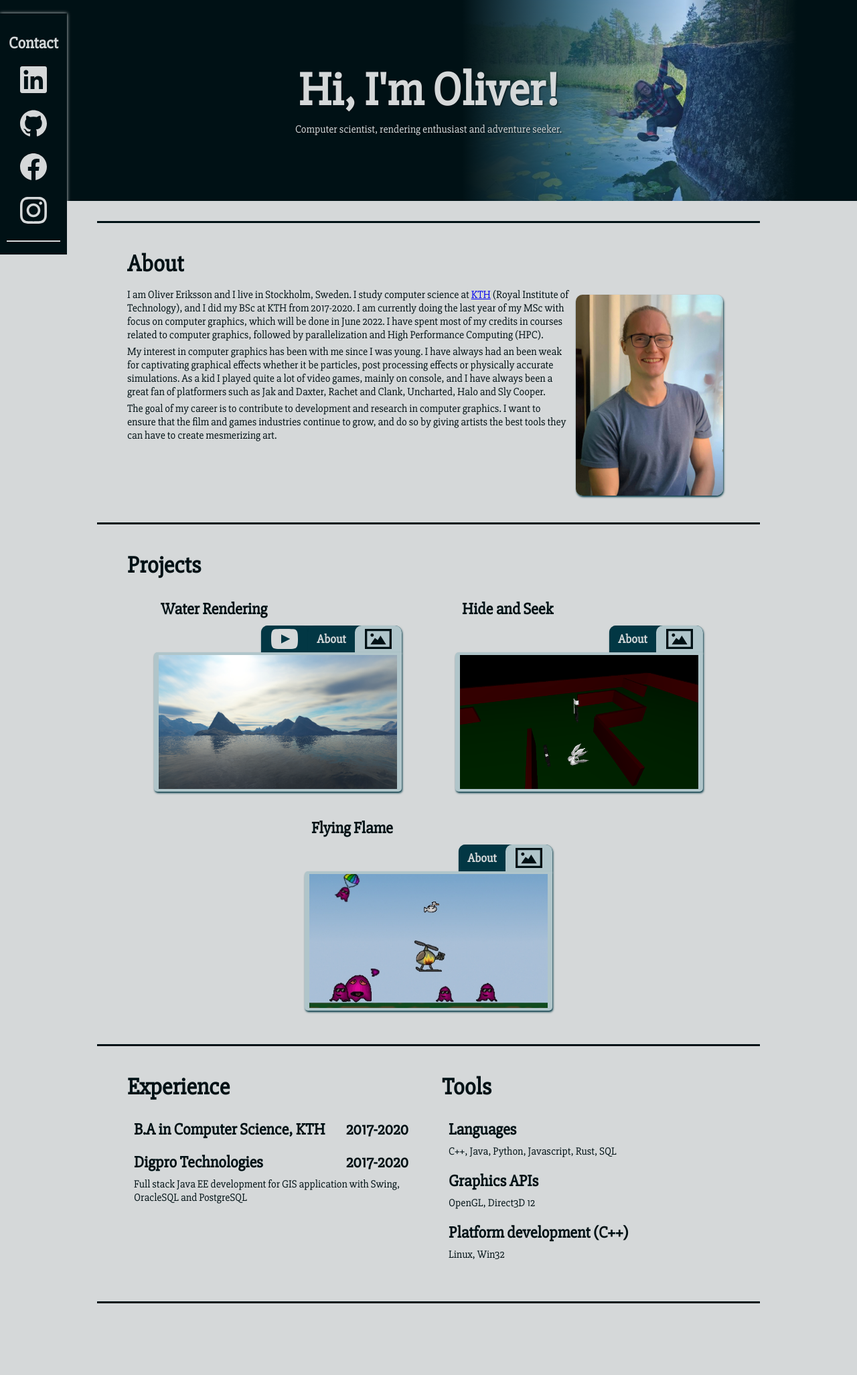
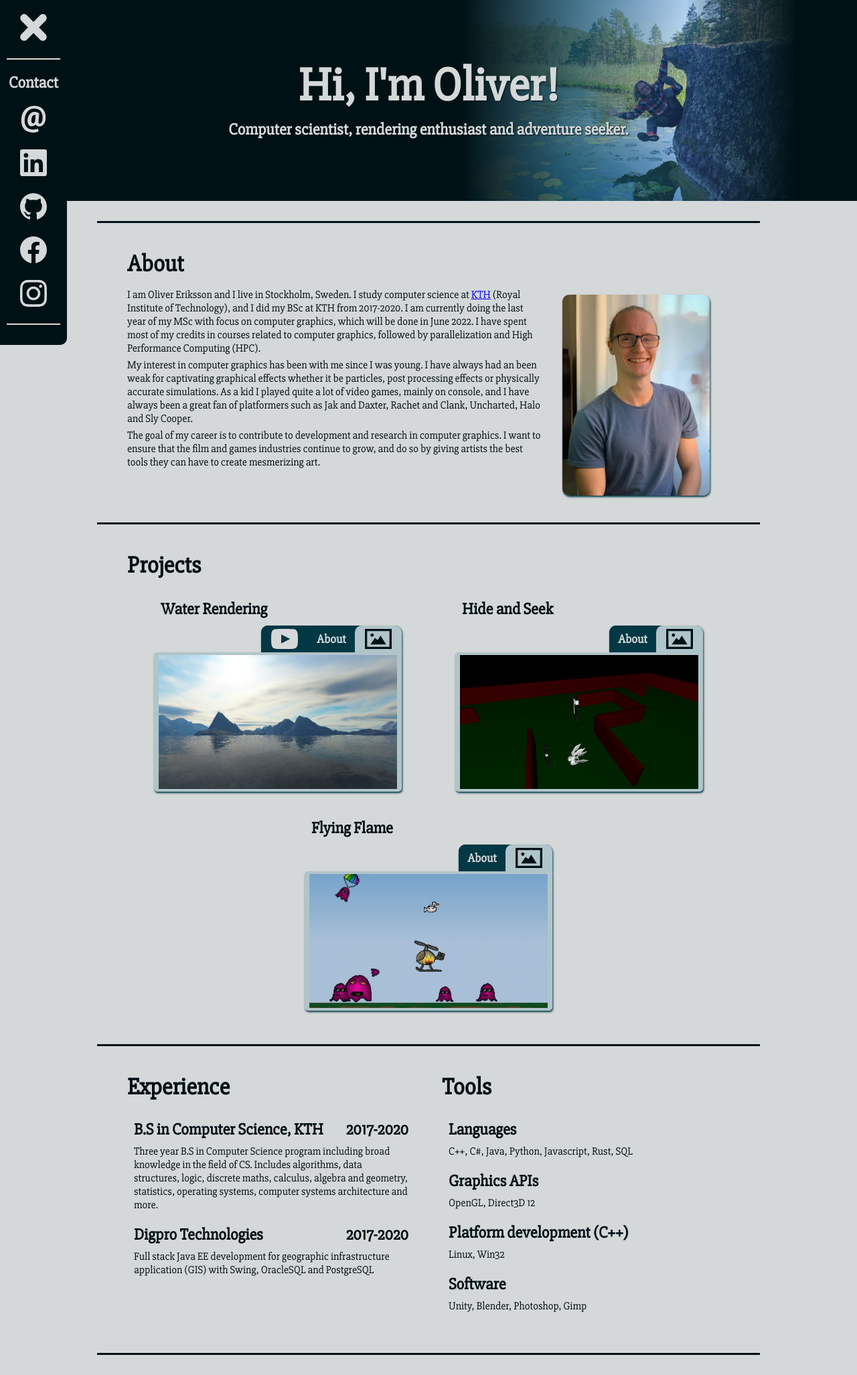
Before and after one commit to raaavioli/PortfolioV2, a Gatsby site: page / in a window 1280 px wide. Shown: the whole page at 67% size. Before the commit the page ends 1976 px from the top, so only its background shows below. Built offline with nearby package versions, Linux system fonts and the light colour scheme; Gatsby itself is replaced by a stand-in of ours.

Commit message:
Fix side-panel and togglable menus

```diff
--- a/src/images/svgs.js
+++ b/src/images/svgs.js
@@ -54,3 +54,32 @@ export const ImageLogo = () => {
         </svg>
     )
 }
+
+export const EmailLogo = () => {
+    return (
+        <svg className="svg-logo" xmlns="http://www.w3.org/2000/svg" viewBox="0 0 111.93 122.88">
+            <title>E-mail (oliverorobin@gmail.com)</title>
+            <path d="M46.4,63.92a35.1,35.1,0,0,0,.34,9.16,10,10,0,0,0,2.62,5.48,6.61,6.61,0,0,0,4.78,1.81,7.44,7.44,0,0,0,3.14-.88A10.57,10.57,0,0,0,61,75.81a19.82,19.82,0,0,0,2.3-5.07l2.5-29.08a16.5,16.5,0,0,0-3.38-.35A13,13,0,0,0,53.94,44a16.89,16.89,0,0,0-5,7.67,56.76,56.76,0,0,0-2.55,12.3ZM65.57,85.85a21.54,21.54,0,0,1-3.47,3.59A20.88,20.88,0,0,1,48.52,94a17.75,17.75,0,0,1-11.17-3.7,21.8,21.8,0,0,1-7.08-10.49,38.29,38.29,0,0,1-1.45-15.89,54.16,54.16,0,0,1,5.83-19.27A34.64,34.64,0,0,1,45.84,32,26.88,26.88,0,0,1,61,27.5q8,0,12.5,2.24a90.13,90.13,0,0,1,8.71,5L78.87,74a10.33,10.33,0,0,0,0,3.75,5,5,0,0,0,1.27,2.37,4.78,4.78,0,0,0,2.07,1.26,8.26,8.26,0,0,0,9-2.91,24.65,24.65,0,0,0,4.58-8.94,47.2,47.2,0,0,0,2-12.72q.64-13.14-3.32-23.2a32.2,32.2,0,0,0-12.73-15.7Q73,12.22,59.17,12.23q-13.31,0-22.83,6.77A45,45,0,0,0,21.45,37.25a69,69,0,0,0-6,25.68,66.26,66.26,0,0,0,1.89,20.53,35.45,35.45,0,0,0,7.5,14.37,31,31,0,0,0,12.72,8.46A50.83,50.83,0,0,0,55,109.07a58.88,58.88,0,0,0,11.73-1.22A59.39,59.39,0,0,0,76.88,105l2.58,12a34.27,34.27,0,0,1-11.6,4.44,63.74,63.74,0,0,1-13.13,1.45q-17.91,0-30.4-6.63a42.56,42.56,0,0,1-18.75-20Q-.65,82.95.08,62.93A79.48,79.48,0,0,1,5,37.93a62.41,62.41,0,0,1,12.07-20A53.6,53.6,0,0,1,35.5,4.72,58.79,58.79,0,0,1,59.42,0q17.4,0,29.35,7.11a44.29,44.29,0,0,1,17.9,19.72q5.88,12.62,5.19,29.15A63.42,63.42,0,0,1,109.76,70a41.49,41.49,0,0,1-5.44,12.32,27.89,27.89,0,0,1-9.23,8.73,26.68,26.68,0,0,1-13.45,3.25,18.56,18.56,0,0,1-13.76-5.51,16.18,16.18,0,0,1-2.31-3Z"/>
+        </svg>
+    )
+}
+
+export const MenuLogo = () => {
+    return (
+        <svg className="svg-logo menu-logo" xmlns="http://www.w3.org/2000/svg" x="0px" y="0px" width="122.879px" height="103.609px" viewBox="0 0 122.879 103.609" enable-background="new 0 0 122.879 103.609">
+            <g>
+                <path fill-rule="evenodd" clip-rule="evenodd" d="M10.368,0h102.144c5.703,0,10.367,4.665,10.367,10.367v0 c0,5.702-4.664,10.368-10.367,10.368H10.368C4.666,20.735,0,16.07,0,10.368v0C0,4.665,4.666,0,10.368,0L10.368,0z M10.368,82.875 h102.144c5.703,0,10.367,4.665,10.367,10.367l0,0c0,5.702-4.664,10.367-10.367,10.367H10.368C4.666,103.609,0,98.944,0,93.242l0,0 C0,87.54,4.666,82.875,10.368,82.875L10.368,82.875z M10.368,41.438h102.144c5.703,0,10.367,4.665,10.367,10.367l0,0 c0,5.702-4.664,10.368-10.367,10.368H10.368C4.666,62.173,0,57.507,0,51.805l0,0C0,46.103,4.666,41.438,10.368,41.438 L10.368,41.438z"/>
+            </g>
+        </svg>
+    )
+}
+
+export const CrossLogo = () => {
+    return (
+        <svg className="svg-logo cross-logo" xmlns="http://www.w3.org/2000/svg" x="0px" y="0px" viewBox="0 0 121.31 122.876" enable-background="new 0 0 121.31 122.876">
+            <g>
+                <path d="M90.914,5.296c6.927-7.034,18.188-7.065,25.154-0.068 c6.961,6.995,6.991,18.369,0.068,25.397L85.743,61.452l30.425,30.855c6.866,6.978,6.773,18.28-0.208,25.247 c-6.983,6.964-18.21,6.946-25.074-0.031L60.669,86.881L30.395,117.58c-6.927,7.034-18.188,7.065-25.154,0.068 c-6.961-6.995-6.992-18.369-0.068-25.397l30.393-30.827L5.142,30.568c-6.867-6.978-6.773-18.28,0.208-25.247 c6.983-6.963,18.21-6.946,25.074,0.031l30.217,30.643L90.914,5.296L90.914,5.296z"/>
+            </g>
+        </svg>
+    )
+}
--- a/src/pages/index.js
+++ b/src/pages/index.js
@@ -2,11 +2,11 @@ import * as React from "react";
 
 import "../styles/main.scss";
 
-import * as Logos from "../images/svgs.js";
 import FlyingFlamePNG from "../images/FlyingFlame.png"
 import HideAndSeekPNG from "../images/HideAndSeek.png"
 import WaterRenderingPNG from "../images/panorama.png"
 import Project from "./project.js";
+import SidePanel from "./side-panel.js"
 
 import HeadImage from "../images/hanging.jpg";
 import Portrait from "../images/portrait.jpg";
@@ -16,13 +16,15 @@ const projects = [
     text: "Water Rendering",
     embedId: "vMgEDpx1GXg",
 	image: WaterRenderingPNG,
-    description: "Water Rendering aimed to create a scene for rendering realistically looking water in real time based on Jerry Tessendorf's paper Simulating Ocean Water (2001).",
+    description: "Water Rendering aimed to explore rendering of realistically looking water in real time.\
+	The project is based on Jerry Tessendorf's paper Simulating Ocean Water (2001).",
     keywords: "C++, OpenGL, CUDA, Fourier transforms",
   },
   {
     text: "Hide and Seek",
 	image: HideAndSeekPNG,
-    description: "Hide and seek is a small 3D game created as part of a university project in tcp-sockets programmig. The game allows multiple players to connect to a server to play a game of capture the flag in a procedurally generated maze.",
+    description: "A 3D game created as part of a university project in tcp-sockets programmig. The game allows multiple players to \
+	connect to a server to play a game of capture the flag in a procedurally generated maze.",
 		keywords: "C++, Network programming (sockets), OpenGL, Blender"
   },
   {
@@ -36,20 +38,23 @@ const projects = [
 
 const experiences = [
 	{
-		title: "B.A in Computer Science, KTH",
+		title: "B.S in Computer Science, KTH",
 		dateRange: "2017-2020",
+		description: "Three year B.S in Computer Science program including broad knowledge in the field of CS. Includes \
+		algorithms, data structures, logic, discrete maths, calculus, algebra and geometry, statistics, operating systems, \
+		computer systems architecture and more."
 	},
 	{
 		title: "Digpro Technologies",
 		dateRange: "2017-2020",
-		description: "Full stack Java EE development for GIS application with Swing, OracleSQL and PostgreSQL"
+		description: "Full stack Java EE development for geographic infrastructure application (GIS) with Swing, OracleSQL and PostgreSQL"
 	}
 ]
 
 const tools = [
 	{
 		title: "Languages",
-		types: "C++, Java, Python, Javascript, Rust, SQL",
+		types: "C++, C#, Java, Python, Javascript, Rust, SQL",
 	},
 	{
 		title: "Graphics APIs",
@@ -59,6 +64,10 @@ const tools = [
 		title: "Platform development (C++)",
 		types: "Linux, Win32",
 	},
+	{
+		title: "Software",
+		types: "Unity, Blender, Photoshop, Gimp"
+	}
 ]
 
 const IndexPage = () => {
@@ -69,8 +78,8 @@ const IndexPage = () => {
 			<div className="head-panel dark flex-row">
 				<div className="head-text flex-column dark">
 					<h1>Hi, I'm Oliver!</h1>
-					<p className="dark">Computer scientist, rendering enthusiast and
-					 adventure seeker.</p>
+					<h3 className="dark">Computer scientist, rendering enthusiast and
+					 adventure seeker.</h3>
 				</div>
 				<span class="cover">
 					<img className="head-image" src={HeadImage} alt="Me"/>
@@ -142,22 +151,7 @@ const IndexPage = () => {
 			<div className="panel-separator"></div>
 		</div>
 
-		<div className="side-panel flex-column">
-			<h3>Contact</h3>
-			<a href="https://www.linkedin.com/in/olivereriksson96/">
-				{Logos.LinkedInLogo()}
-			</a>
-			<a href="https://github.com/raaavioli/">
-				{Logos.GithubLogo ()}
-			</a>
-			<a href="https://www.facebook.com/oliver.eriksson.161/">
-				{Logos.FacebookLogo ()}
-			</a>
-			<a href="https://www.instagram.com/elolro/">
-				{Logos.InstagramLogo ()}
-			</a>
-			<div className="panel-separator"></div>
-		</div>
+		<SidePanel/>
     </main>
   )
 }
--- /dev/null
+++ b/src/pages/side-panel.js
@@ -0,0 +1,56 @@
+import * as React from "react";
+
+
+import * as Logos from "../images/svgs.js";
+
+class SidePanel extends React.Component {
+	constructor(props) {
+		super(props);
+
+		this.state = {
+			hidden: false,
+		}
+	}
+
+    toggleHidden() {
+        this.setState({
+            hidden: !this.state.hidden
+        });
+    }
+
+    getHidden() {
+        if (this.state.hidden)
+            return "hidden";
+        return "";
+    }
+
+	render () {
+        return <div className={`side-panel flex-column ${this.getHidden()}`}>
+            <button onClick={() => this.toggleHidden()}
+                    onKeyDown={() => this.toggleHidden()}>
+                {Logos.CrossLogo()}
+                {Logos.MenuLogo()}
+            </button>
+            <div className="panel-separator"></div>
+            <h3>Contact</h3>
+            <a href="mailto:oliverorobin@gmail.com">
+                {Logos.EmailLogo()}
+            </a>
+            <a href="https://www.linkedin.com/in/olivereriksson96/">
+                {Logos.LinkedInLogo()}
+            </a>
+            <a href="https://github.com/raaavioli/">
+                {Logos.GithubLogo ()}
+            </a>
+            <a href="https://www.facebook.com/oliver.eriksson.161/">
+                {Logos.FacebookLogo ()}
+            </a>
+            <a href="https://www.instagram.com/elolro/">
+                {Logos.InstagramLogo ()}
+            </a>
+            <div className="panel-separator"></div>
+        </div>;
+	}
+}
+
+export default SidePanel;
--- a/src/styles/main.scss
+++ b/src/styles/main.scss
@@ -37,7 +37,6 @@ $transparent: rgba(0, 0, 0, 0);
  $logo-size: 40px;
  $content-panel-width: 900px;
  $side-panel-width: 100px;
- $side-panel-height: 360px;
  $project-width: 370px;
  $project-height: calc(#{$project-width} * (9 / 16));
  $inner-object-padding: 10px;
@@ -135,25 +134,42 @@ p {
 	path {
 		fill: $color-primary-0;
 	}
+	&.cross {
+		width: calc(#{$logo-size} / 1.5);
+		height: calc(#{$logo-size} / 1.5);
+	}
 }
 
 .side-panel {
 	position: fixed;
 	width: $side-panel-width;
-	height: $side-panel-height;
-	top: 20px;
+	top: 0px;
 	left: 0px;
+	padding: 10px 0px 30px 0px;
 	align-items: center;
 	background: $color-primary-4;
-	box-shadow: 0px 0px 5px $color-primary-0;
+	border-radius: 0px 0px 10px 0px;
+	z-index: 300;
 
 	h3 {
-		margin: 30px 0px 10px 0px;
+		margin: 20px 0px 10px 0px;
 		color: $color-primary-0
+	}
+
+	button {
+		margin: 0px;
 	}
 
 	.svg-logo {
 		padding: 10px 0px;
+		&.menu-logo {
+			visibility: hidden;
+			display: none;
+		}
+
+		&.menu-logo, &.cross-logo {
+			cursor: pointer;
+		}
 	}
 
 	.panel-separator {
@@ -161,6 +177,17 @@ p {
 		width: 80%;
 		height: 2px;
 		margin-top: 10px;
+	}
+	&.hidden {
+		padding: 10px 0px 10px 0px;
+		.cross-logo, a, h3, .panel-separator{
+			visibility: hidden;
+			display: none;
+		}
+		.menu-logo {
+			visibility: visible;
+			display: inherit;
+		}
 	}
 }
 
@@ -181,6 +208,7 @@ $colorBottom: #222ccc;
 	width: 100%;
 
 	.head-panel {
+		z-index: 200;
 		position: relative;
 		justify-content: center;
 		align-items: center;
@@ -193,7 +221,7 @@ $colorBottom: #222ccc;
 			z-index: 1;
 			background-color: $transparent;
 			text-shadow: 1px 1px 2px $color-primary-4;
-			p {
+			h3 {
 				background-color: $transparent;
 			}
 		}
@@ -239,24 +267,19 @@ $colorBottom: #222ccc;
 			float: none;
 		}
 		.floating-img {
+			object-fit: cover;
+			width: 220px;
+			height: 300px;
+			display: block;
 			float: right;
-			margin: 10px;
+			margin: 10px 30px;
+			border-radius: 10px;
+			box-shadow: 1px 2px 3px $color-primary-3;
 		}
 	}
 
 	p {
 		margin: 5px 0px;
-	}
-
-	.floating-img {
-		object-fit: cover;
-		width: 220px;
-		height: 300px;
-		display: block;
-		float: right;
-		margin: 0px 30px;
-		border-radius: 10px;
-		box-shadow: 1px 2px 3px $color-primary-3;
 	}
 
 	.projects-container {
@@ -406,11 +429,6 @@ $colorBottom: #222ccc;
 						line-height: 35px;
 					}
 				}
-
-				.inner-project-box {
-					width: 270px;
-					height: calc(270px * (9 / 16));;
-				}
 			}
 		}
 
@@ -433,10 +451,6 @@ $colorBottom: #222ccc;
 }
 
 @media screen and (max-width: 915px) {
-	.side-panel {
-		visibility: hidden;
-	}
-
 	.content-panel {
 		width: 80%;
 		padding: 20px;
@@ -474,6 +488,9 @@ $colorBottom: #222ccc;
 			.head-text {
 				margin: 0px;
 			}
+			h3 {
+				font-size: 20px;
+			}
 		}
 	}
 
@@ -489,7 +506,7 @@ $colorBottom: #222ccc;
 					h1 {
 						margin: 25px 0px;
 					}
-					p {
+					h3 {
 						margin: 50px;
 						text-align: center;
 					}
@@ -516,7 +533,7 @@ $colorBottom: #222ccc;
 
 				.inner-project-box {
 					width: 80vw;
-					height: calc(80vw * (9 / 16));;
+					height: calc(80vw * (9 / 16));
 				}
 			}
 		}
@@ -531,7 +548,36 @@ $colorBottom: #222ccc;
 	}
 }
 
+@media screen and (max-width: 580px) {
+	.side-panel {
+		&.hidden {
+			z-index: 50;
+		}
+	}
+	.content-panel {
+		/** About section **/
+		&:nth-of-type(2) {
+			.floating-img {
+				width: 40vw;
+				height: calc(40vw * (300 / 220));
+			}
+		}
+	}
+}
+
 @media screen and (max-width: 450px) {
+	h1 {
+		font-size: 50px;
+	}
+	h2 {
+		font-size: 30px;
+	}
+	h3 {
+		font-size: 20px;
+	}
+	p {
+		font-size: 13px;
+	}
 	.content-panel {
 		/** About section **/
 		&:nth-of-type(2) {
@@ -548,6 +594,5 @@ $colorBottom: #222ccc;
 				height: 100vw;
 			}
 		}
-
 	}
 }
```
